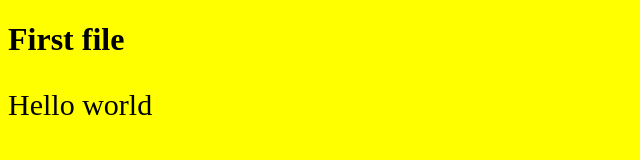
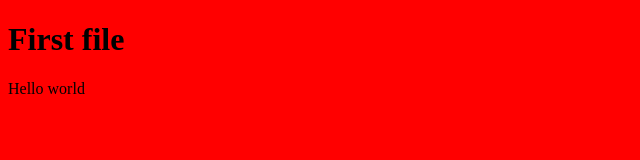
Before and after one commit to Benmjr/test, a plain HTML site: page index.html in a window 1280 px wide. Shown: the whole page, without its empty margins (0-640 px from the left). Drawn offline with Linux system fonts and the light colour scheme.

```diff
--- a/style.css
+++ b/style.css
@@ -1,7 +1,9 @@
 body {
-	background-color: yellow;
+	background-color: red;
 }
 
 p {
 	font-size : 30px
+	font-color : red;
+
 }
```
